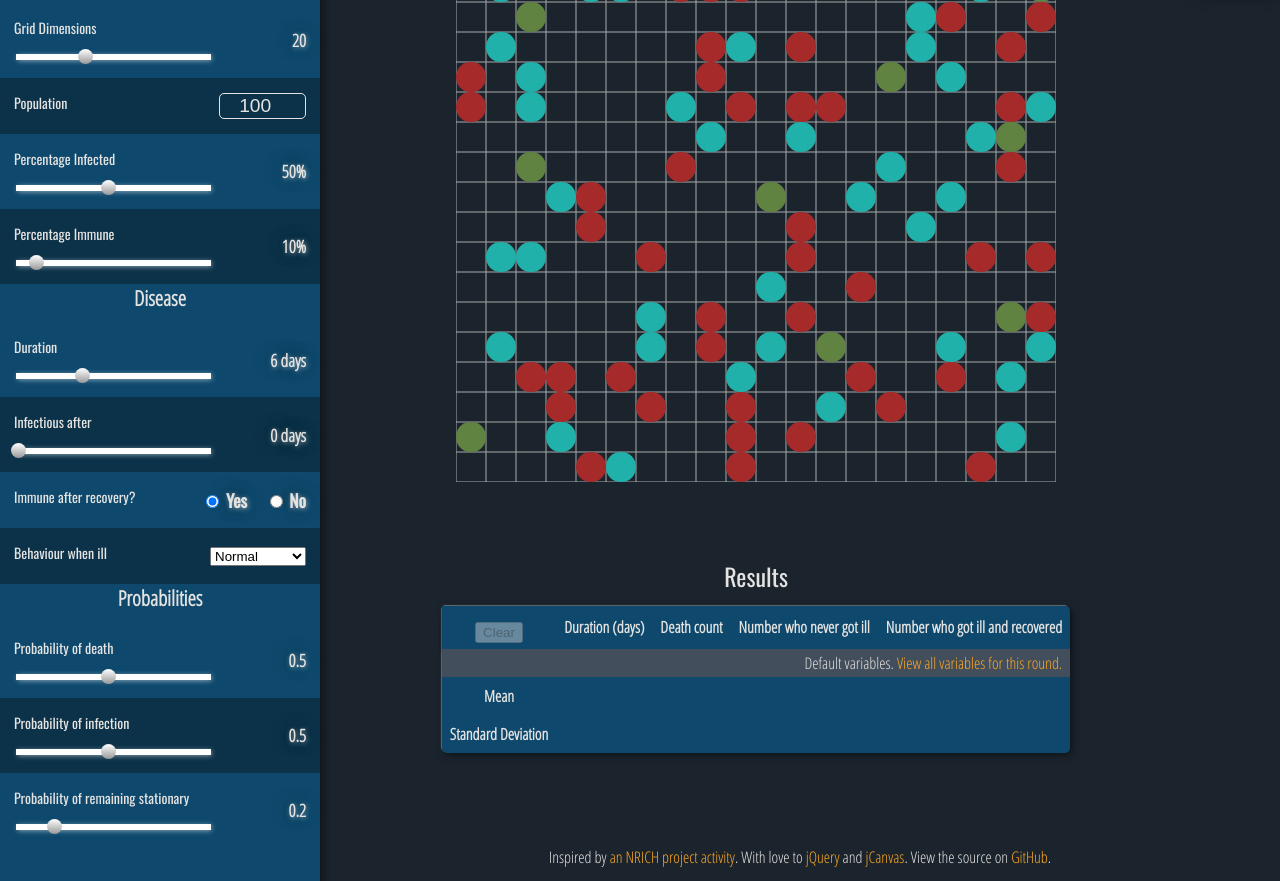
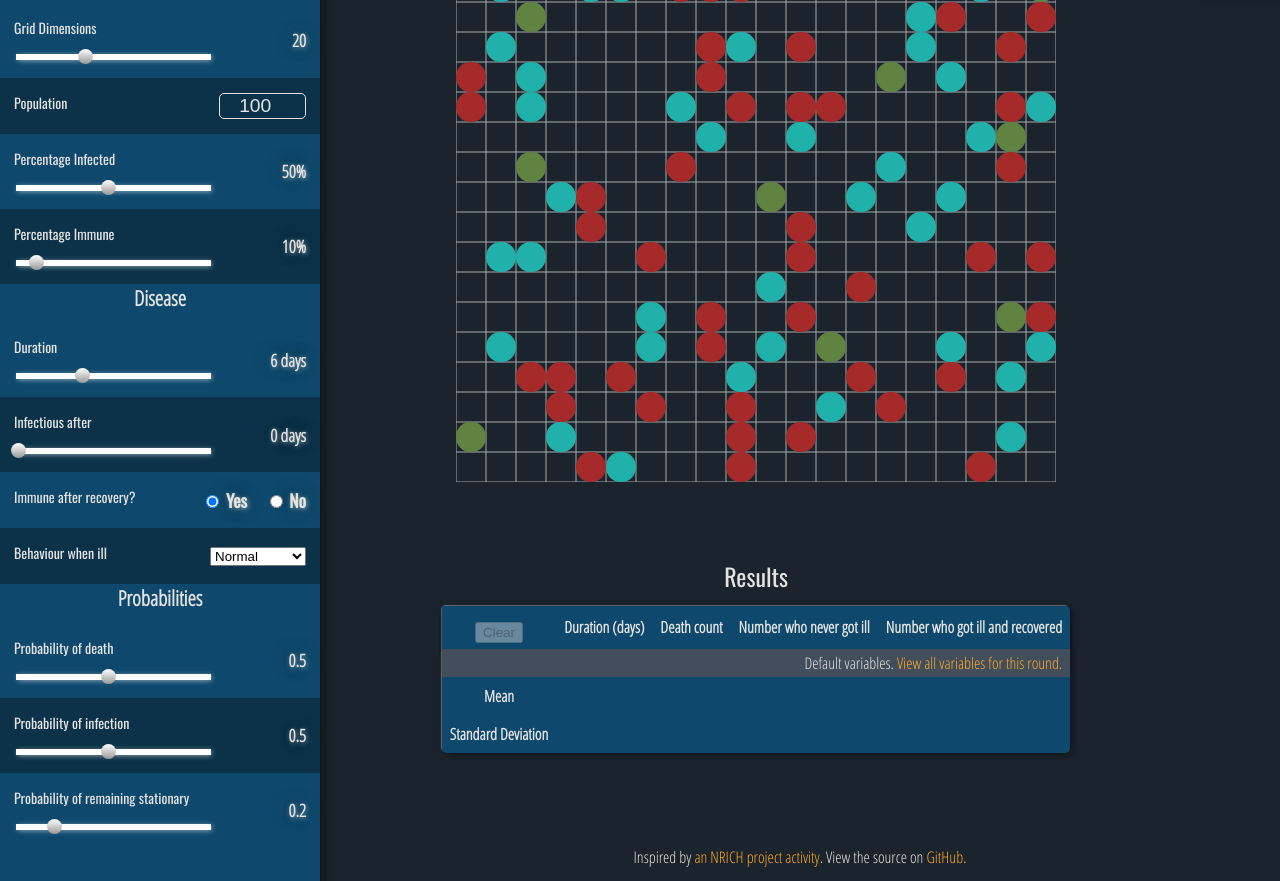
Before and after one commit to ssiddhantsharma/simulate-epi, a plain HTML site: page index.html in a window 1280 px wide. Shown: the part 279-1160 px from the top of the page. Drawn offline with nearby package versions, Linux system fonts and the light colour scheme.

Commit message:
Update index.html

```diff
--- a/index.html
+++ b/index.html
@@ -290,7 +290,7 @@
   </main>
 
   <footer>
-    <p>Inspired by <a href="http://nrich.maths.org/4489/">an NRICH project activity</a>. With love to <a href="http://jquery.com/">jQuery</a> and <a href="http://calebevans.me/projects/jcanvas/">jCanvas</a>. View the source on <a href="https://github.com/tachyondecay/epidemic-simulator/">GitHub</a>.</p>
+    <p>Inspired by <a href="http://nrich.maths.org/4489/">an NRICH project activity</a>. View the source on <a href="https://github.com/ssiddhantsharma/simulate-epi/">GitHub</a>.</p>
   </footer>
 </body>
 </html>
```
